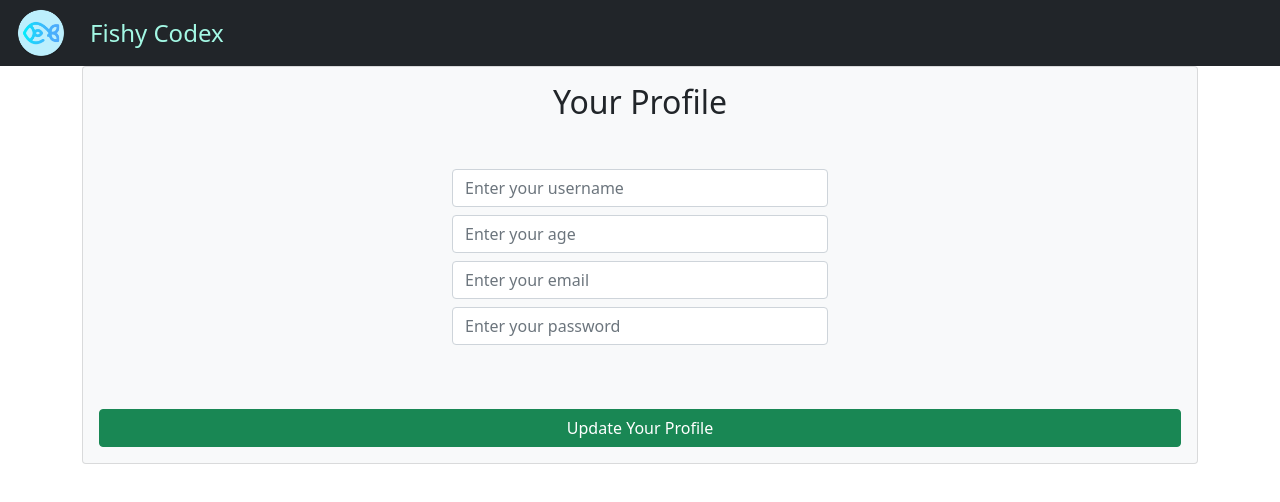
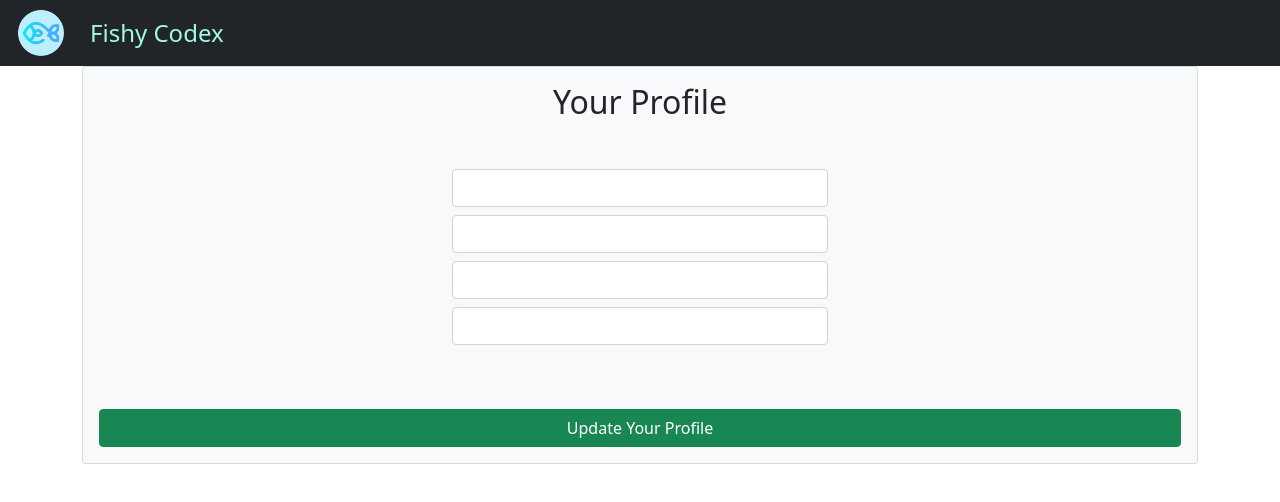
Before and after one commit to Natorden/fishy-codex-frontend, a Vue app: page /profile in a window 1280 px wide. Shown: the top 502 px of the page. Built offline with nearby package versions, Linux system fonts and the light colour scheme.

Commit message:
More UI tweaks

```diff
--- a/src/stores/fish.store.ts
+++ b/src/stores/fish.store.ts
@@ -1,7 +1,6 @@
 import { defineStore } from "pinia";
 import type { Fish } from "@/models/Fish";
 import { FishService } from "@/services/fish.service";
-import type { User } from "@/models/User";
 
 const fishService: FishService = new FishService();
 
--- a/src/stores/user.store.ts
+++ b/src/stores/user.store.ts
@@ -17,9 +17,18 @@ export const UserStore = defineStore({
       if (state.loggedInUser.name != undefined) return state.loggedInUser.name;
       else return "";
     },
-    email: (state) => {
+    userAge: (state) => {
+      if (state.loggedInUser.age != undefined) return state.loggedInUser.age;
+      else return "";
+    },
+    userEmail: (state) => {
       if (state.loggedInUser.email != undefined)
         return state.loggedInUser.email;
+      else return "";
+    },
+    userPassword: (state) => {
+      if (state.loggedInUser.password != undefined)
+        return state.loggedInUser.password;
       else return "";
     },
     loggedIn: (state) => {
--- a/src/views/LoginView.vue
+++ b/src/views/LoginView.vue
@@ -7,6 +7,8 @@
         style="width: 25em; margin-bottom: 4em"
       >
         <b-form-input
+          id="email"
+          type="email"
           size="md"
           v-model="emailInput"
           placeholder="Enter your username"
--- a/src/views/ProfileView.vue
+++ b/src/views/ProfileView.vue
@@ -9,29 +9,21 @@
         <b-form-input
           size="md"
           v-model="nameInput"
-          placeholder="Enter your username"
           style="margin-bottom: 0.5em"
         >
         </b-form-input>
         <b-form-input
-          size="md"
-          v-model="ageInput"
-          placeholder="Enter your age"
-          style="margin-bottom: 0.5em"
+            size="md" v-model="ageInput" id='number' type= 'number'  style="margin-bottom: 0.5em"
+        >
+        </b-form-input>
+        <b-form-input
+            size="md" id='email' type= 'email' v-model="emailInput" style="margin-bottom: 0.5em"
         >
         </b-form-input>
         <b-form-input
           size="md"
-          v-model="emailInput"
-          placeholder="Enter your email"
-          style="margin-bottom: 0.5em"
-        >
-        </b-form-input>
-        <b-form-input
-          size="md"
-          type="password"
+          id="password"
           v-model="passwordInput"
-          placeholder="Enter your password"
         >
         </b-form-input>
       </div>
@@ -54,10 +46,10 @@ import type {User} from "@/models/User";
 
 const userStore = UserStore();
 let sender = ref({} as User);
-const nameInput = ref("");
-const ageInput = ref("");
-const emailInput = ref("");
-const passwordInput = ref("");
+const nameInput = userStore.userName;
+const ageInput = userStore.userAge;
+const emailInput = userStore.userEmail;
+const passwordInput = userStore.userPassword;
 
 function isLoggedIn(): boolean {
   sender.value = JSON.parse(<string>localStorage.getItem("user")) as User;
--- a/src/views/RegisterView.vue
+++ b/src/views/RegisterView.vue
@@ -16,6 +16,8 @@
         <b-form-input
           size="md"
           v-model="ageInput"
+          id="number"
+          type="number"
           placeholder="Enter your age"
           style="margin-bottom: 0.5em"
         >
```
